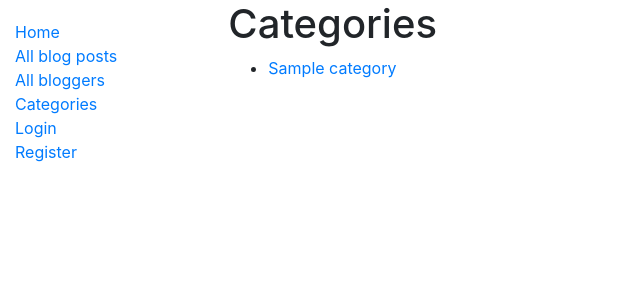
After one commit to redjonzaci/rzblog, a Django app: page /blog/categories/ in a window 1280 px wide. The commit adds this page. Shown: the top 300 px of the page, without its empty margins (0-640 px from the left). Run offline with Django 3.2, Linux system fonts and the light colour scheme; tables that the repository leaves empty hold one stand-in row (values such as "Sample post").

Commit message:
Added post categories

```diff
--- a/blog/admin.py
+++ b/blog/admin.py
@@ -1,11 +1,12 @@
 from django.contrib import admin
 
-from .models import Post, Comment, Blogger, Report
+from .models import Post, Category, Comment, Blogger, Report
 
 admin.site.register(Blogger)
 # admin.site.register(Blog)
 admin.site.register(Comment)
 admin.site.register(Report)
+admin.site.register(Category)
 
 
 class CommentsInline(admin.TabularInline):
--- a/blog/forms.py
+++ b/blog/forms.py
@@ -7,7 +7,7 @@ class CreateForm(forms.ModelForm):
     class Meta:
         model = models.Post
         exclude = ['author']
-        fields = ['title', 'description', 'header_image']
+        fields = ['title', 'description', 'header_image', 'category']
 
 
 class ReportForm(forms.ModelForm):
--- a/blog/models.py
+++ b/blog/models.py
@@ -34,6 +34,19 @@ class Blogger(models.Model):
         return self.user.username
 
 
+class Category(models.Model):
+    name = models.CharField(max_length=200)
+
+    class Meta:
+        verbose_name_plural = 'Categories'
+
+    def __str__(self):
+        return self.name
+
+    def get_absolute_url(self):
+        return reverse('index')
+
+
 class Post(models.Model):
     """Model representing a blog post."""
     title = models.CharField(max_length=200)
@@ -44,7 +57,8 @@ class Post(models.Model):
         max_length=2000,
         help_text="Enter your post text here.")
     post_date = models.DateTimeField(default=timezone.localtime)
-    likes = models.ManyToManyField(User, related_name='post_likes')
+    likes = models.ManyToManyField(User, related_name='post_likes', blank=True)
+    category = models.ManyToManyField(Category)
 
     def total_likes(self):
         return self.likes.count()
--- a/blog/templates/base_generic.html
+++ b/blog/templates/base_generic.html
@@ -18,6 +18,7 @@
           <li><a href="{% url 'index' %}">Home</a></li>
           <li><a href="{% url 'posts' %}">All blog posts</a></li>
           <li><a href="{% url 'bloggers' %}">All bloggers</a></li>
+          <li><a href="{% url 'categories' %}">Categories</a></li>
           {% if user.is_authenticated %}
             <li>User: {{ user.get_username }}</li>
             <li><a href="{% url 'logout'%}?next={{request.path}}">Logout</a></li>
--- /dev/null
+++ b/blog/templates/blog/category_list.html
@@ -0,0 +1,20 @@
+{% extends "base_generic.html" %}
+
+{% block content %}
+  <h1>Categories</h1>
+
+  {% if category_list %}
+  <ul>
+
+    {% for category in category_list %}
+    <li>
+      <a href="{% url 'posts-by-category' category.pk %}">{{ category }}</a>
+    </li>
+    {% endfor %}
+
+  </ul>
+
+  {% else %}
+    <p>There are no categories yet.</p>
+  {% endif %}
+{% endblock %}
--- a/blog/urls.py
+++ b/blog/urls.py
@@ -66,5 +66,13 @@ urlpatterns = [
     path(
         'comment/like/<int:pk>',
         views.like_comment,
-        name='like_comment')
+        name='like_comment'),
+    path(
+        'categories/',
+        views.CategoryListView.as_view(),
+        name='categories'),
+    path(
+        'category/<int:pk>',
+        views.PostListByCategoryView.as_view(),
+        name='posts-by-category'),
 ]
--- a/blog/views.py
+++ b/blog/views.py
@@ -8,7 +8,7 @@ from django.views import generic
 from django.views.generic.edit import CreateView, DeleteView, UpdateView
 
 from .forms import CreateForm, ReportForm
-from .models import Blogger, Comment, Post, Report
+from .models import Blogger, Category, Comment, Post, Report
 from django.db.models import Count
 
 
@@ -229,3 +229,35 @@ class ReportCreate(LoginRequiredMixin, CreateView):
 
 def success(request):
     return render(request, 'blog/success.html')
+
+
+class CategoryListView(generic.ListView):
+    """Generic class-based view for a list of all categories."""
+    model = Category
+
+
+class PostListByCategoryView(generic.ListView):
+    """
+    Generic class-based view for a list of blog posts in a particular category.
+    """
+    model = Post
+    paginate_by = 5
+    template_name = 'blog/post_list_by_category.html'
+
+    def get_queryset(self):
+        """
+        Return list of Blog objects which have Category (category id specified in URL)
+        """
+        id = self.kwargs['pk']
+        target_category = get_object_or_404(Category, pk=id)
+        return Post.objects.filter(category=target_category)
+
+    def get_context_data(self, **kwargs):
+        """Add Blogger to context so they can be displayed in the template"""
+        # Call the base implementation first to get a context
+        context = super(PostListByCategoryView, self).get_context_data(**kwargs)
+        # Get the blogger object from the "pk" URL parameter and add it to the
+        # context
+        context['category'] = get_object_or_404(Category, pk=self.kwargs['pk'])
+        context = {'post_list': Post.objects.annotate(like_count=Count('likes')).order_by('-like_count')}
+        return context
```
Also changed, not shown: blog/templates/blog/post_list_by_category.html (added, +26 -0 lines), blog/migrations/0013_auto_20210206_1657.py (added), blog/migrations/0014_auto_20210206_1715.py (added).
